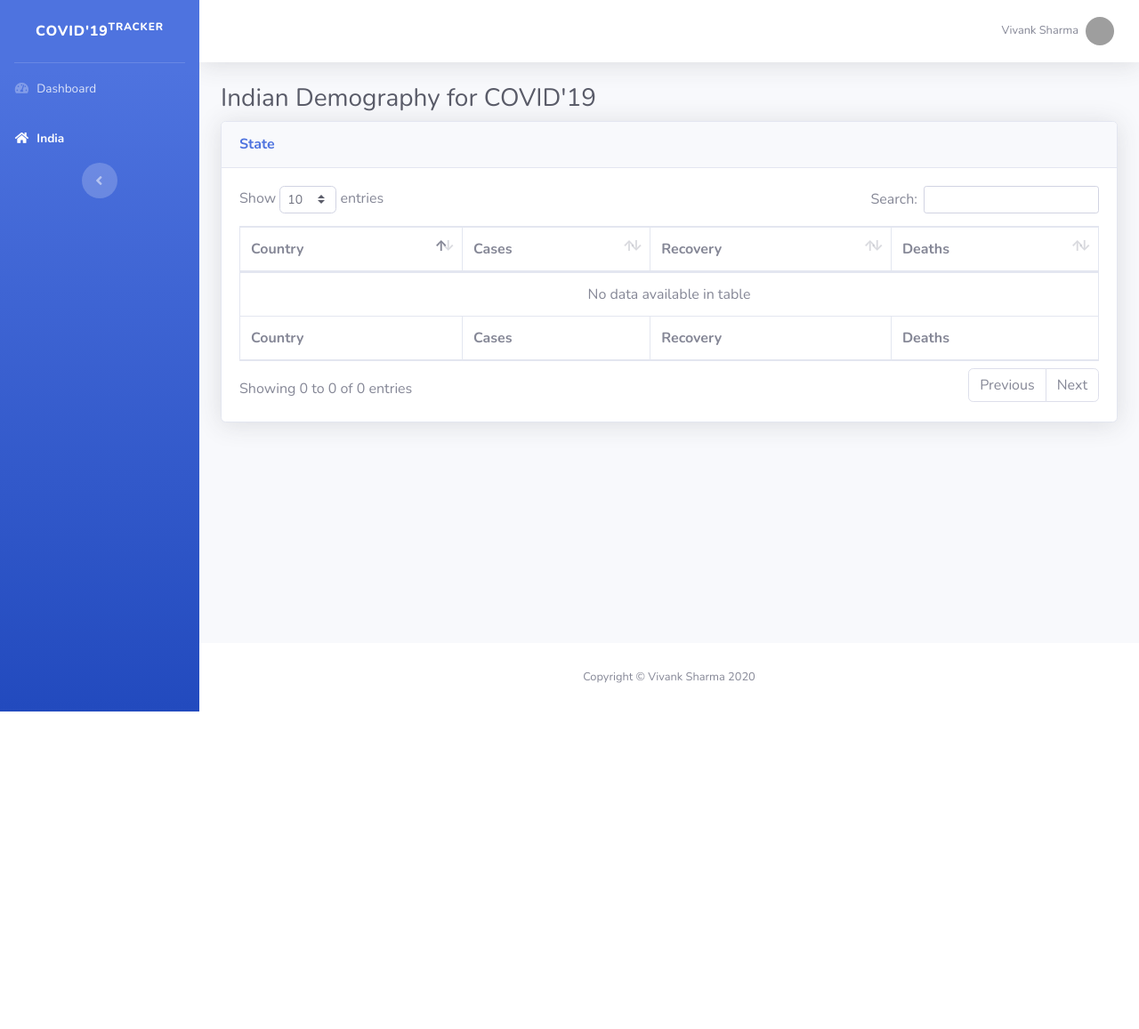
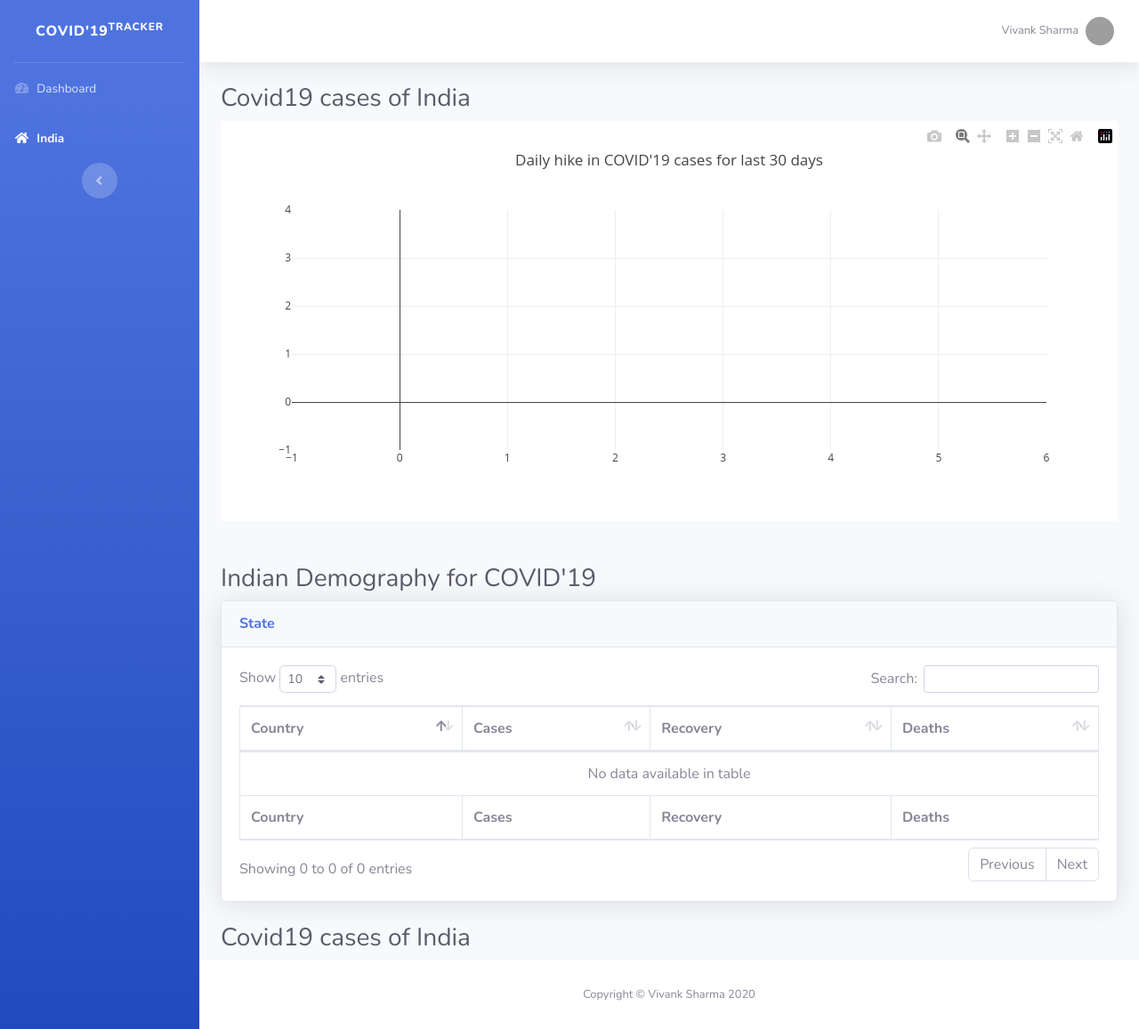
Before and after one commit to vivanks/COVID19-Tracker, a Flask app: template tracker/templates/tables.html in a window 1280 px wide. Shown: the whole page at 89% size. Before the commit the page ends 800 px from the top, so only its background shows below. Run offline with Flask 2, Linux system fonts and the light colour scheme; the template is opened without the code that fills it, so the values that code supplies are empty; some libraries are stand-ins or nearby versions; grey boxes are pictures that could not be loaded.

Commit message:
INDIA COVID19 Tracker Updated

```diff
--- a/tracker/templates/tables.html
+++ b/tracker/templates/tables.html
@@ -91,11 +91,16 @@
 
         </nav>
         <!-- End of Topbar -->
+        <div class="container-fluid">
+          <h1 class="h3 mb-2 text-gray-800">Covid19 cases of India</h1>
+          <div id="myDiv" class="myDiv"></div>
+        </div>
 
         <!-- Begin Page Content -->
         <div class="container-fluid">
 
           <!-- Page Heading -->
+          <br><br>
           <h1 class="h3 mb-2 text-gray-800">Indian Demography for COVID'19</h1>
 
 
@@ -144,6 +149,11 @@
         </div>
         <!-- /.container-fluid -->
 
+        <div class="container-fluid">
+          <h1 class="h3 mb-2 text-gray-800">Covid19 cases of India</h1>
+          <div id="myDiv1" class="myDiv1"></div>
+        </div>
+
       </div>
       <!-- End of Main Content -->
 
@@ -185,6 +195,64 @@
 
   <!-- Page level custom scripts -->
   <script src="js/demo/datatables-demo.js"></script>
+      <!-- D3.js -->
+    <!-- Latest compiled and minified plotly.js JavaScript -->
+<script src="https://cdn.plot.ly/plotly-latest.min.js" charset="utf-8"></script>
+
+<!-- OR use a specific plotly.js release (e.g. version 1.52.3) -->
+<script src="https://cdn.plot.ly/plotly-1.52.3.min.js" charset="utf-8"></script>
+
+<!-- OR an un-minified version is also available -->
+<script src="https://cdn.plot.ly/plotly-latest.js" charset="utf-8"></script>
+
+
+  <script type="text/javascript">
+    var trace1 = {
+    x: {{date_json|tojson}},
+    y: {{daily_confirmed_json|tojson}},
+    mode: 'lines+markers',
+    name : "Daily Confirmed",
+    marker: {
+      color: '#4e73df',
+      size: 12
+    }
+  };
+
+  var trace2 = {
+    x: {{date_json|tojson}},
+    y: {{daily_deceased_json|tojson}},
+    mode: 'lines+markers',
+    name : "Daily Deceased",
+    line: {
+      color: 'red',
+      width: 3
+    }
+  };
+
+  var trace3 = {
+    x: {{date_json|tojson}},
+    y: {{daily_recovered_json|tojson}},
+    mode: 'lines+markers',
+    name : "Daily Recovered",
+    marker: {
+      color: 'rgb(0, 204, 150)',
+      size: 8
+    },
+    line: {
+      color: 'rgb(128, 0, 128)',
+      width: 1
+    }
+  };
+
+  var data = [trace1,trace3,trace2];
+
+  var layout = {
+    title: 'Daily hike in COVID\'19 cases for last 30 days'
+  };
+
+  Plotly.newPlot('myDiv', data, layout);
+  </script>
+
 
 </body>
 
```
Also changed, not shown: covid19api.py (+35 -5 lines), tracker/routes.py (+13 -7 lines).
